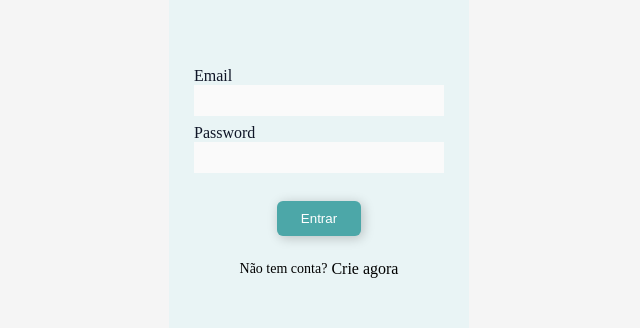
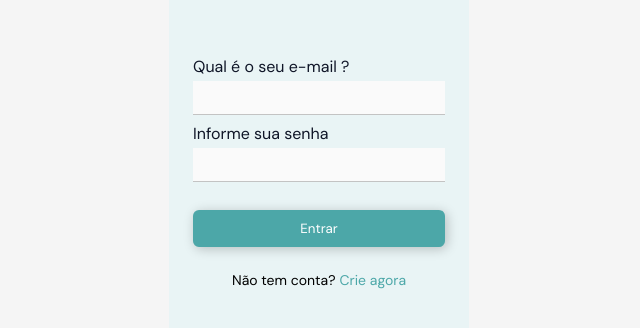
Before and after one commit to GuilhermeRX/Gerenciador-Links, a React (Create React App) app in the folder front-end/: page / in a window 1280 px wide. Shown: the part 230-558 px from the top of the page, without its empty margins (321-961 px from the left). Built offline with nearby package versions, Linux system fonts and the light colour scheme.

Commit message:
feat: css da pagina de login ok

```diff
--- a/front-end/package.json
+++ b/front-end/package.json
@@ -8,6 +8,7 @@
     "@testing-library/user-event": "^13.5.0",
     "react": "^18.2.0",
     "react-dom": "^18.2.0",
+    "react-icons": "^4.4.0",
     "react-router-dom": "^6.4.0",
     "react-scripts": "5.0.1",
     "styled-components": "^5.3.5",
--- a/front-end/public/index.html
+++ b/front-end/public/index.html
@@ -1,14 +1,12 @@
 <!DOCTYPE html>
 <html lang="en">
+
 <head>
   <meta charset="utf-8" />
   <link rel="icon" href="%PUBLIC_URL%/favicon.ico" />
   <meta name="viewport" content="width=device-width, initial-scale=1" />
   <meta name="theme-color" content="#000000" />
-    <meta
-      name="description"
-      content="Web site created using create-react-app"
-    />
+  <meta name="description" content="Web site created using create-react-app" />
   <link rel="apple-touch-icon" href="%PUBLIC_URL%/logo192.png" />
   <!--
       manifest.json provides metadata used when your web app is installed on a
@@ -24,8 +22,14 @@
       work correctly both with client-side routing and a non-root public URL.
       Learn how to configure a non-root public URL by running `npm run build`.
     -->
-    <title>React App</title>
+  <link rel="preconnect" href="https://fonts.googleapis.com">
+  <link rel="preconnect" href="https://fonts.gstatic.com" crossorigin>
+  <link
+    href="https://fonts.googleapis.com/css2?family=DM+Sans:ital,wght@0,400;0,500;0,700;1,400;1,500;1,700&display=swap"
+    rel="stylesheet">
+  <title>Gerenciador de Links</title>
 </head>
+
 <body>
   <noscript>You need to enable JavaScript to run this app.</noscript>
   <div id="root"></div>
@@ -40,4 +44,5 @@
       To create a production bundle, use `npm run build` or `yarn build`.
     -->
 </body>
+
 </html>
--- a/front-end/src/Components/Form/index.js
+++ b/front-end/src/Components/Form/index.js
@@ -1,28 +1,62 @@
-import { useContext } from "react";
+import { useContext, useState } from "react";
+import { TiArrowBackOutline } from "react-icons/ti";
 import AppContext from "../../context/AppContext";
-import { BtnLogin, CrieSuaConta, FormContainer, InputText, Label } from "./style";
+import { Btn, BtnBack, DivBtnCrieSuaConta, DivCreateUser, DivLogin, FormContainer, InputText, Label } from "./style";
 
 export default function Form() {
   const { colors, fontColors } = useContext(AppContext);
-  return (
-    <FormContainer colors={colors} fontColors={fontColors} >
+  const [createDiv, setCreateDiv] = useState(false);
+
+  const divLogin = (
+    <DivLogin>
       <Label htmlFor="email" fontColors={fontColors}>
-        Email
+        Qual é o seu e-mail ?
         <InputText type='text' id='email' colors={colors} fontColors={fontColors} />
       </Label>
 
       <Label htmlFor="password" fontColors={fontColors}>
-        Password
+        Informe sua senha
         <InputText type='password' id="password" colors={colors} fontColors={fontColors} />
       </Label>
 
-      <BtnLogin colors={colors} fontColors={fontColors}>Entrar</BtnLogin>
+      <Btn colors={colors} fontColors={fontColors}>Entrar</Btn>
 
-      <CrieSuaConta fontColors={fontColors}>
+      <DivBtnCrieSuaConta fontColors={fontColors}>
         <p >Não tem conta?</p>
-        <span>Crie agora</span>
-      </CrieSuaConta>
+        <span onClick={() => setCreateDiv(true)}>Crie agora</span>
+      </DivBtnCrieSuaConta>
+    </DivLogin>
+  );
 
+  const createUser = (
+    <DivCreateUser>
+      <BtnBack fontColors={fontColors} onClick={() => setCreateDiv(false)}>
+        <TiArrowBackOutline />
+        Retornar
+      </BtnBack>
+
+      <Label htmlFor="nome" fontColors={fontColors}>
+        Qual o seu nome ?
+        <InputText type='text' id='nome' colors={colors} fontColors={fontColors} />
+      </Label>
+
+      <Label htmlFor="createEmail" fontColors={fontColors}>
+        Qual é o seu e-mail ?
+        <InputText type='text' id='createEmail' colors={colors} fontColors={fontColors} />
+      </Label>
+
+      <Label htmlFor="email" fontColors={fontColors}>
+        Informe uma senha
+        <InputText type='text' id='senha' colors={colors} fontColors={fontColors} />
+      </Label>
+
+      <Btn colors={colors} fontColors={fontColors}>Criar sua conta</Btn>
+    </DivCreateUser>
+  );
+
+  return (
+    <FormContainer colors={colors} fontColors={fontColors} >
+      {createDiv ? createUser : divLogin}
     </FormContainer>
   );
 }
--- a/front-end/src/Components/Form/style.js
+++ b/front-end/src/Components/Form/style.js
@@ -6,13 +6,23 @@ export const FormContainer = styled.div`
   align-items: center;
   justify-content: center;
   width: 300px;
+  padding: 24px;
   height: 350px;
   background-color: ${props => props.colors.tertiary};
 `;
 
+export const DivLogin = styled.div`
+  width: 100%;
+  display: flex;
+  flex-direction: column;
+  align-items: center;
+  justify-content: center;
+`
+
 export const Label = styled.label`
   display: flex;
   flex-direction: column;
+  width: 100%;
   margin: 4px;
   color: ${props => props.fontColors.secondary};
   font-size: 16px;
@@ -21,29 +31,72 @@ export const Label = styled.label`
 
 export const InputText = styled.input`
   padding: 8px;
-  width: 250px;
+  width: 100%;
+  margin-top: 4px;
   background-color: ${props => props.colors.input};
   outline: none;
+  border-bottom: 1px solid rgba(0,0,0,0.22);
 `
 
-export const BtnLogin = styled.button`
+export const Btn = styled.button`
   margin-top: 24px;
   border-radius: 6px;
-  padding: 10px 24px;
+  padding: 10px 0;
+  width: 100%;
   background-color: ${props => props.colors.highlight};
   box-shadow: 2px 2px 12px rgba(0,0,0,0.22);
   color: ${props => props.fontColors.btn};
+
+  cursor: pointer;
+  :active {
+    padding: 9px;
+    width: 99%;
+  }
 `
 
-export const CrieSuaConta = styled.div`
+export const DivBtnCrieSuaConta = styled.div`
   display: flex;
   align-items: center;
   justify-content: center;
   margin-top: 24px;
+  cursor: pointer;
 
   p {
     font-size: 14px;
     font-weight: 100px;
     margin-right: 4px;
   }
+
+  span {
+    font-size: 14px;
+    color: #4CA7A8;
+    font-weight: 100;
+  }
 `
+
+
+export const DivCreateUser = styled.div`
+  width: 100%;
+  display: flex;
+  flex-direction: column;
+  align-items: center;
+  justify-content: center;
+`
+
+export const BtnBack = styled.button`
+  display: flex;
+  align-items: center;
+  justify-content: center;
+  font-size: 16px;
+  align-self: flex-start;
+  margin-bottom: 16px;
+  color: ${(props) => props.fontColors.secondary};
+  cursor: pointer;
+  background: none;
+
+  svg {
+    margin-right: 2px;
+    font-size: 22px;
+    color: #4CA7A8;
+  }
+`
--- a/front-end/src/index.css
+++ b/front-end/src/index.css
@@ -3,4 +3,5 @@
   padding: 0;
   border: none;
   box-sizing: border-box;
+  font-family: 'DM Sans', sans-serif;
 }
```
Also changed, not shown: 1 other file (tests, documents, lock files or other folders). Lines whose indentation alone changed are shown as unchanged.
